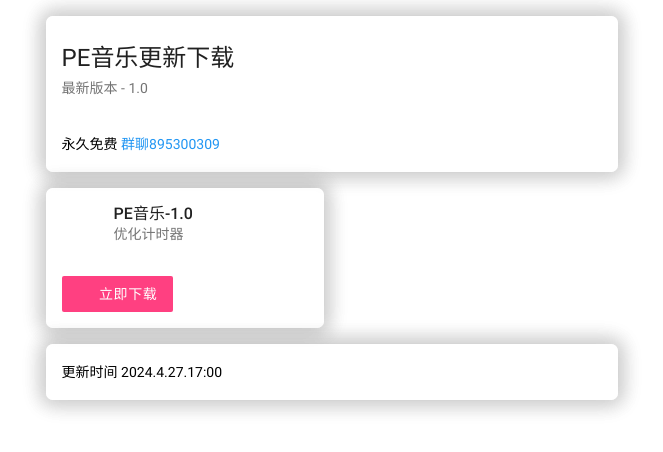
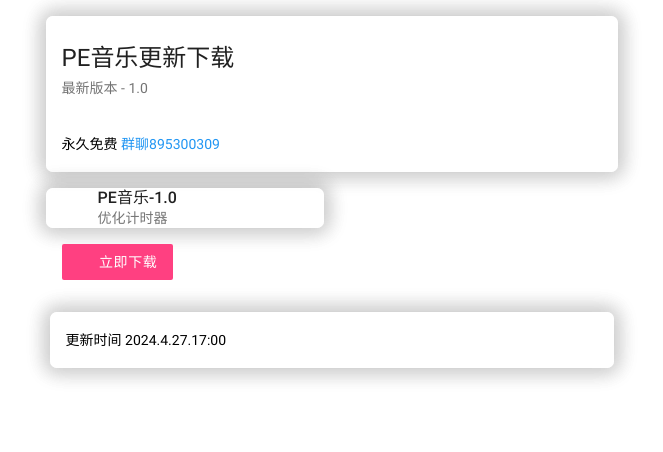
Before and after one commit to LHopoa/lhos.ejpp50.top, a plain HTML site: page index.html in a window 1280 px wide. Shown: the whole page, without its empty margins (308-971 px from the left). Drawn offline with Linux system fonts and the light colour scheme; some icons are missing; a web font is replaced by a local one.

Commit message:
更新 index.html

```diff
--- a/index.html
+++ b/index.html
@@ -37,7 +37,7 @@
 <div class="mdui-col-md-6 mdui-col-offset-md-3"><div class="mdui-row">
 <div class="mdui-col-xs-12 mdui-col-sm-6 mdui-m-b-2">
 <div class="mdui-card">
-<div class="mdui-card-header">
+
 <div class="mdui-card-header-title">PE音乐-1.0</div>
 <div class="mdui-card-header-subtitle">优化计时器</div>
 </div>
```
